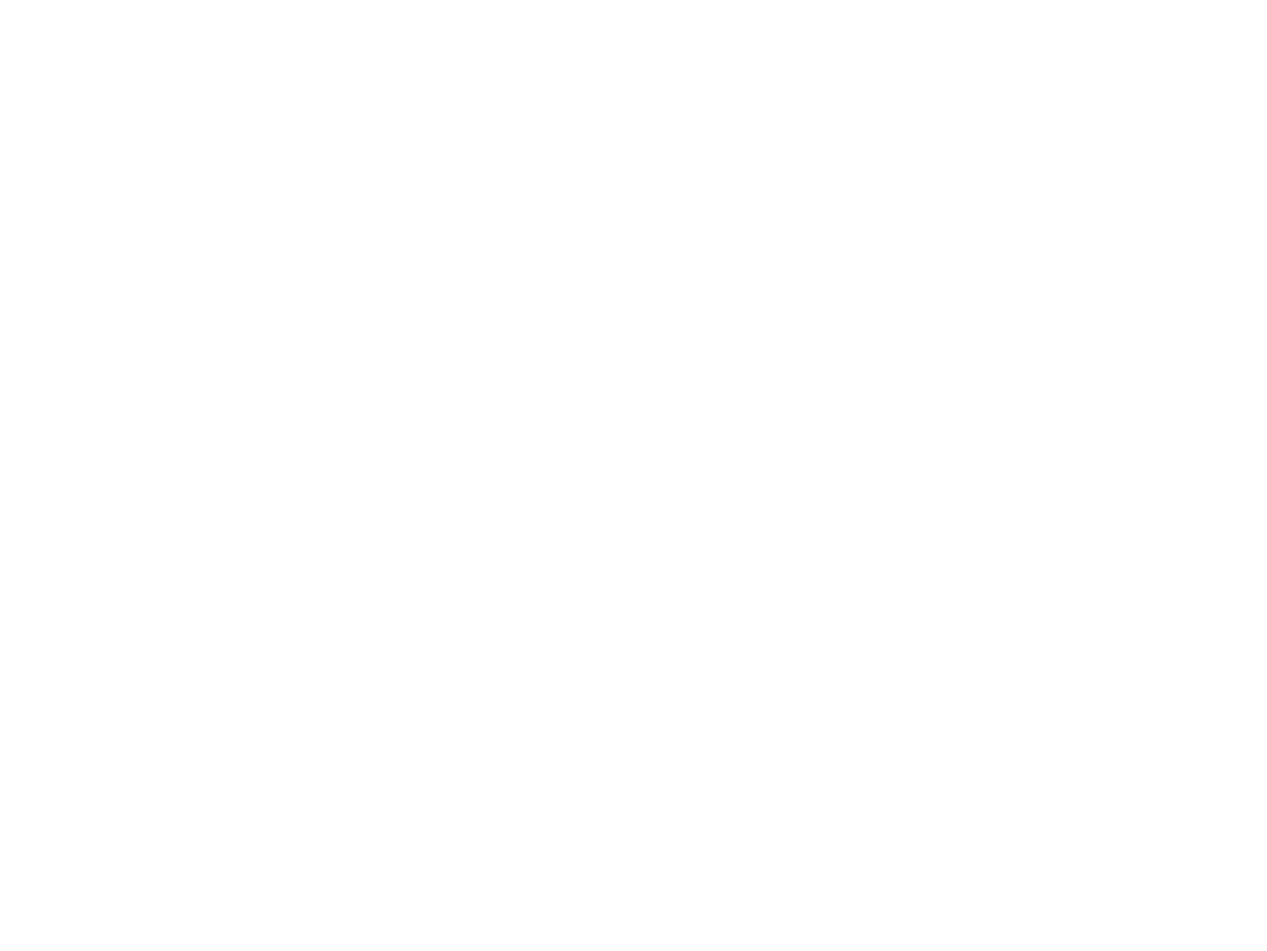
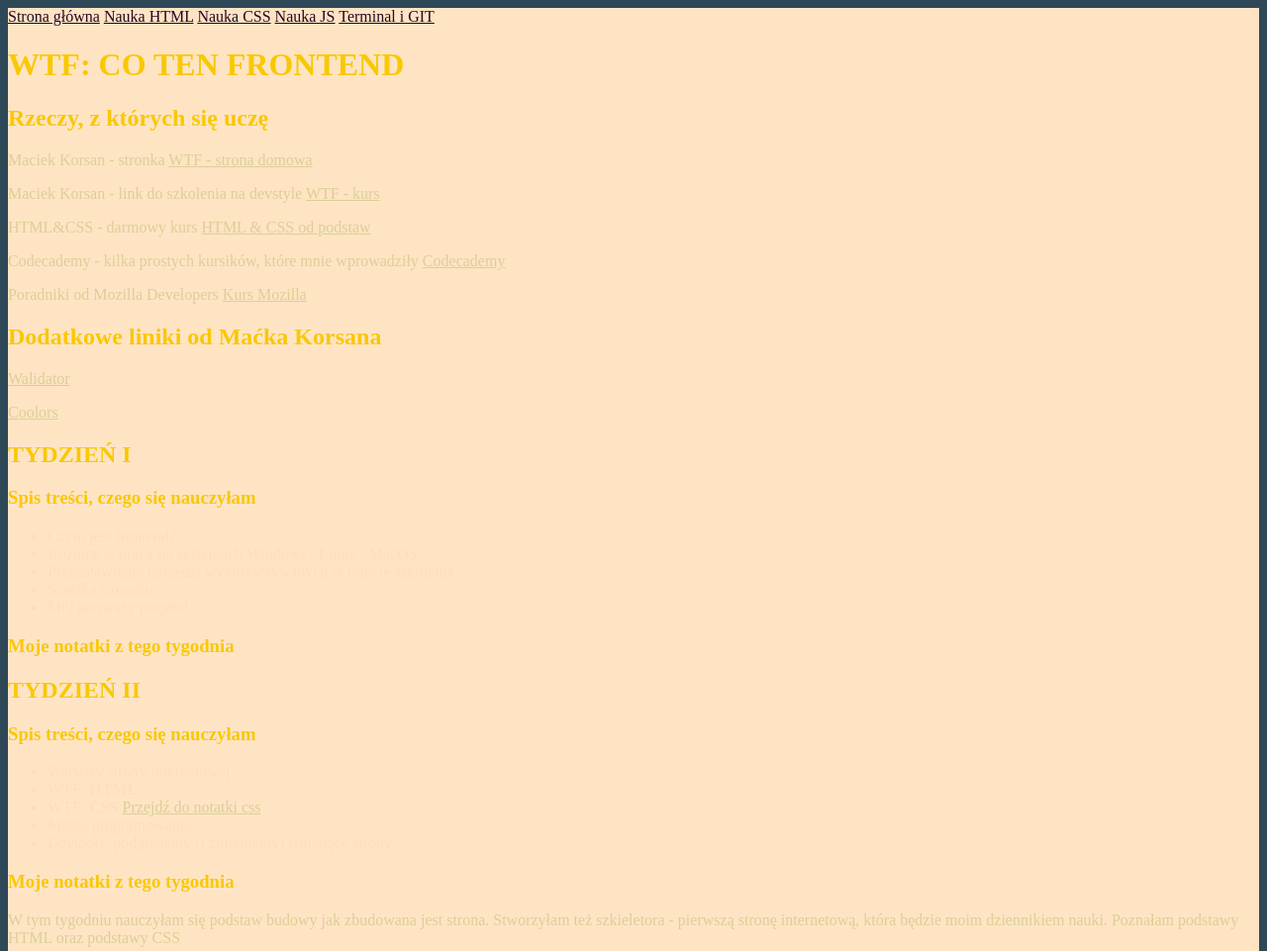
Before and after one commit to Karwska/homepage, a plain HTML site: page nauka-js.html in a window 1280 px wide. Shown: the top 961 px of the page at 99% size. Before the commit the page ends 800 px from the top, so only its background shows below. Drawn offline with Linux system fonts and the light colour scheme.

Commit message:
navigation

```diff
--- a/nauka-css.html
+++ b/nauka-css.html
@@ -0,0 +1,139 @@
+<!DOCTYPE html>
+<html lang="pl">
+  <head>
+    <meta charset="UTF-8" />
+    <meta name="viewport" content="width=device-width, initial-scale=1.0" />
+    <title>Document</title>
+    <link href="style.css" rel="stylesheet" type="text/css" />
+  </head>
+
+  <body>
+    <header id="top">
+      <nav>
+        <a href="index.html">Strona główna</a>
+        <a href="nauka-html.html">Nauka HTML</a>
+        <a href="nauka-css.html">Nauka CSS</a>
+        <a href="nauka-js.html">Nauka JS</a>
+        <a href="terminal_and_git.html">Terminal i GIT</a>
+      </nav>
+    </header>
+    <main>
+      <header>
+        <h1 class="naglowek">WTF: CO TEN FRONTEND</h1>
+      </header>
+      <section>
+        <h2 class="naglowek">Rzeczy, z których się uczę</h2>
+        <p>
+          Maciek Korsan - stronka
+          <a href="https://cotenfrontend.pl">WTF - strona domowa</a>
+        </p>
+        <p>
+          Maciek Korsan - link do szkolenia na devstyle
+          <a href="https://edu.devstyle.pl/frontend-edycja-2/">WTF - kurs</a>
+        </p>
+        <p>
+          HTML&CSS - darmowy kurs
+          <a href="https://youcode.pl/html-css-od-podstaw/"
+            >HTML & CSS od podstaw</a
+          >
+        </p>
+        <p>
+          Codecademy - kilka prostych kursików, które mnie wprowadziły
+          <a href="https://www.codecademy.com/catalog/language/html-css"
+            >Codecademy</a
+          >
+        </p>
+        <p>
+          Poradniki od Mozilla Developers
+          <a href="https://developer.mozilla.org/en-US/docs/Web/HTML/Element"
+            >Kurs Mozilla</a
+          >
+        </p>
+        <h2 class="naglowek">Dodatkowe liniki od Maćka Korsana</h2>
+        <p><a href="https://validator.w3.org/nu/#textarea">Walidator</a></p>
+        <p><a href="https://coolors.co/">Coolors</a></p>
+      </section>
+      <section>
+        <h2 class="naglowek">TYDZIEŃ I</h2>
+        <article>
+          <h3 class="naglowek">Spis treści, czego się nauczyłam</h3>
+          <ul>
+            <li>Czym jest frontend?</li>
+            <li>Różnice w pracy na systemach Windows / Linux / MacOS</li>
+            <li>
+              Przedstawienie narzędzi wykorzystywanych w trakcie szkolenia
+            </li>
+            <li>Ścieżka rozwoju</li>
+            <li>Mój pierwszy projekt!</li>
+          </ul>
+          <h3 class="naglowek">Moje notatki z tego tygodnia</h3>
+        </article>
+      </section>
+      <section>
+        <h2 class="naglowek">TYDZIEŃ II</h2>
+        <article>
+          <h3 class="naglowek">Spis treści, czego się nauczyłam</h3>
+          <ul>
+            <li>Warstwy strony internetowej</li>
+            <li>WTF: <b>HTML</b></li>
+            <li>
+              WTF: <b>CSS</b> <a href="#notatki-css">Przejdź do notatki css</a>
+            </li>
+            <li>Magia programowania</li>
+            <li>Devtools: podglądamy (i zmieniamy) istniejące strony</li>
+          </ul>
+          <h3 class="naglowek">Moje notatki z tego tygodnia</h3>
+          <p>
+            W tym tygodniu nauczyłam się podstaw budowy jak zbudowana jest
+            strona. Stworzyłam też szkieletora - pierwszą stronę internetową,
+            która będzie moim dziennikiem nauki. Poznałam podstawy HTML oraz
+            podstawy CSS
+          </p>
+          <img
+            src="link_do_css.JPG"
+            alt="tak się linkuje css z html w hedzie"
+          />
+          <p>
+            Budowa <strong>znaczników</strong> html (tutaj dodam za chwilę
+            screen)
+          </p>
+          <img src="znacznik_html.JPG" alt="Budowa znacznika html" />
+          <p id="notatki-css">Budowa <strong>reguły</strong> CSS</p>
+          <img src="regula_css.JPG" alt="budowa reguły CSS" />
+          <p>
+            Poznałam też obsługę narzędzi developerskich, ale cieżko mi ją
+            trochę spamiętać (tutaj trzeba dodać jakiś memix zrobiony za pomocą
+            narzędzi developerskich)
+          </p>
+        </article>
+      </section>
+      <section>
+        <h2 class="naglowek">TYDZIEŃ III</h2>
+        <article>
+          <h3 class="naglowek">Spis treści, czego się nauczyłam</h3>
+          <ul>
+            <li>Jak wygląda planowanie pracy za pomocą metody Kanban?</li>
+            <li>Atrybuty w <b>HTML</b></li>
+            <li>Klasy <b>CSS</b></li>
+            <li>Jak działa internet i przeglądarka?</li>
+            <li>WTF: <b>JavaScript</b></li>
+            <li>Terminal, czyli ocb z tym czarnym okienkiem</li>
+          </ul>
+          <h3 class="naglowek">Moje notatki z tego tygodnia</h3>
+          <p>
+            Jeśli chodzi o html, to rozwijaliśmy dalszą wiedzę na temal
+            semantyki. Poznałam znaczniki, br, b, em, strong, i - a także
+            równicę między nimi. <br />
+            Bardzo istotną rzeczą była nauka dołączania obrazków i linków.
+            Dzieki temu powstała też nawigacja na tej stronie :)
+          </p>
+          <p>Notatki o CSS z tygodnia drugiego</p>
+        </article>
+      </section>
+    </main>
+    <footer>
+      Copyright Karolina Wojciechowska <a href="#top">Wróć na górę</a>
+    </footer>
+    <script src="main.js"></script>
+  </body>
+</html>
--- a/nauka-js.html
+++ b/nauka-js.html
@@ -0,0 +1,140 @@
+<!DOCTYPE html>
+<html lang="pl">
+  <head>
+    <meta charset="UTF-8" />
+    <meta name="viewport" content="width=device-width, initial-scale=1.0" />
+    <title>Document</title>
+    <link href="style.css" rel="stylesheet" type="text/css" />
+  </head>
+
+  <body>
+    <header id="top">
+        <header id="top">
+            <nav>
+              <a href="index.html">Strona główna</a>
+              <a href="nauka-html.html">Nauka HTML</a>
+              <a href="nauka-css.html">Nauka CSS</a>
+              <a href="nauka-js.html">Nauka JS</a>
+              <a href="terminal_and_git.html">Terminal i GIT</a>
+            </nav>
+          </header>
+    <main>
+      <header>
+        <h1 class="naglowek">WTF: CO TEN FRONTEND</h1>
+      </header>
+      <section>
+        <h2 class="naglowek">Rzeczy, z których się uczę</h2>
+        <p>
+          Maciek Korsan - stronka
+          <a href="https://cotenfrontend.pl">WTF - strona domowa</a>
+        </p>
+        <p>
+          Maciek Korsan - link do szkolenia na devstyle
+          <a href="https://edu.devstyle.pl/frontend-edycja-2/">WTF - kurs</a>
+        </p>
+        <p>
+          HTML&CSS - darmowy kurs
+          <a href="https://youcode.pl/html-css-od-podstaw/"
+            >HTML & CSS od podstaw</a
+          >
+        </p>
+        <p>
+          Codecademy - kilka prostych kursików, które mnie wprowadziły
+          <a href="https://www.codecademy.com/catalog/language/html-css"
+            >Codecademy</a
+          >
+        </p>
+        <p>
+          Poradniki od Mozilla Developers
+          <a href="https://developer.mozilla.org/en-US/docs/Web/HTML/Element"
+            >Kurs Mozilla</a
+          >
+        </p>
+        <h2 class="naglowek">Dodatkowe liniki od Maćka Korsana</h2>
+        <p><a href="https://validator.w3.org/nu/#textarea">Walidator</a></p>
+        <p><a href="https://coolors.co/">Coolors</a></p>
+      </section>
+      <section>
+        <h2 class="naglowek">TYDZIEŃ I</h2>
+        <article>
+          <h3 class="naglowek">Spis treści, czego się nauczyłam</h3>
+          <ul>
+            <li>Czym jest frontend?</li>
+            <li>Różnice w pracy na systemach Windows / Linux / MacOS</li>
+            <li>
+              Przedstawienie narzędzi wykorzystywanych w trakcie szkolenia
+            </li>
+            <li>Ścieżka rozwoju</li>
+            <li>Mój pierwszy projekt!</li>
+          </ul>
+          <h3 class="naglowek">Moje notatki z tego tygodnia</h3>
+        </article>
+      </section>
+      <section>
+        <h2 class="naglowek">TYDZIEŃ II</h2>
+        <article>
+          <h3 class="naglowek">Spis treści, czego się nauczyłam</h3>
+          <ul>
+            <li>Warstwy strony internetowej</li>
+            <li>WTF: <b>HTML</b></li>
+            <li>
+              WTF: <b>CSS</b> <a href="#notatki-css">Przejdź do notatki css</a>
+            </li>
+            <li>Magia programowania</li>
+            <li>Devtools: podglądamy (i zmieniamy) istniejące strony</li>
+          </ul>
+          <h3 class="naglowek">Moje notatki z tego tygodnia</h3>
+          <p>
+            W tym tygodniu nauczyłam się podstaw budowy jak zbudowana jest
+            strona. Stworzyłam też szkieletora - pierwszą stronę internetową,
+            która będzie moim dziennikiem nauki. Poznałam podstawy HTML oraz
+            podstawy CSS
+          </p>
+          <img
+            src="link_do_css.JPG"
+            alt="tak się linkuje css z html w hedzie"
+          />
+          <p>
+            Budowa <strong>znaczników</strong> html (tutaj dodam za chwilę
+            screen)
+          </p>
+          <img src="znacznik_html.JPG" alt="Budowa znacznika html" />
+          <p id="notatki-css">Budowa <strong>reguły</strong> CSS</p>
+          <img src="regula_css.JPG" alt="budowa reguły CSS" />
+          <p>
+            Poznałam też obsługę narzędzi developerskich, ale cieżko mi ją
+            trochę spamiętać (tutaj trzeba dodać jakiś memix zrobiony za pomocą
+            narzędzi developerskich)
+          </p>
+        </article>
+      </section>
+      <section>
+        <h2 class="naglowek">TYDZIEŃ III</h2>
+        <article>
+          <h3 class="naglowek">Spis treści, czego się nauczyłam</h3>
+          <ul>
+            <li>Jak wygląda planowanie pracy za pomocą metody Kanban?</li>
+            <li>Atrybuty w <b>HTML</b></li>
+            <li>Klasy <b>CSS</b></li>
+            <li>Jak działa internet i przeglądarka?</li>
+            <li>WTF: <b>JavaScript</b></li>
+            <li>Terminal, czyli ocb z tym czarnym okienkiem</li>
+          </ul>
+          <h3 class="naglowek">Moje notatki z tego tygodnia</h3>
+          <p>
+            Jeśli chodzi o html, to rozwijaliśmy dalszą wiedzę na temal
+            semantyki. Poznałam znaczniki, br, b, em, strong, i - a także
+            równicę między nimi. <br />
+            Bardzo istotną rzeczą była nauka dołączania obrazków i linków.
+            Dzieki temu powstała też nawigacja na tej stronie :)
+          </p>
+          <p>Notatki o CSS z tygodnia drugiego</p>
+        </article>
+      </section>
+    </main>
+    <footer>
+      Copyright Karolina Wojciechowska <a href="#top">Wróć na górę</a>
+    </footer>
+    <script src="main.js"></script>
+  </body>
+</html>
```
Also changed, not shown: index.html (+8 -5 lines), nauka-html.html (+8 -5 lines), terminal_and_git.html (+139 -0 lines).
